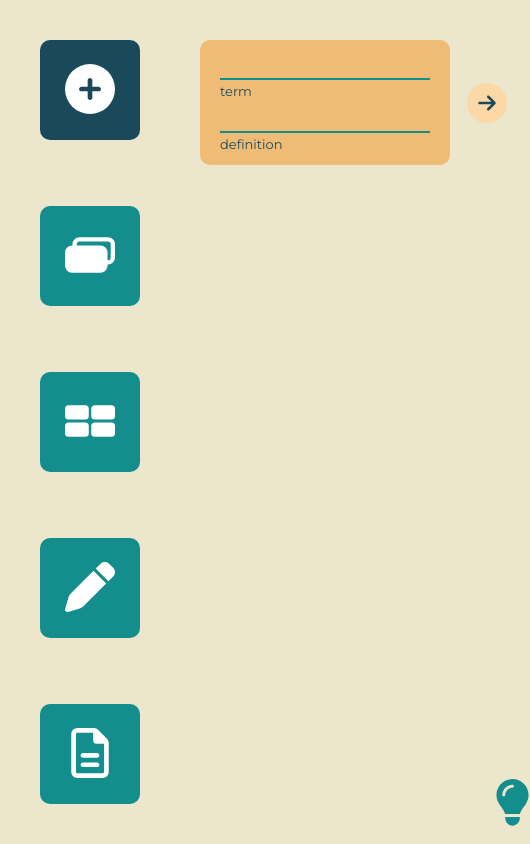
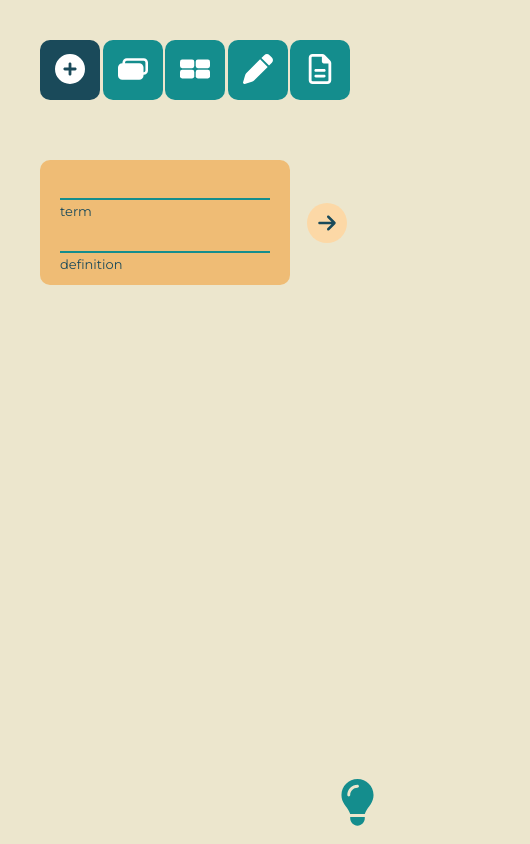
Before and after one commit to veselovae/word-app, a Vue app: page / in a window 390 px wide. Shown: the whole page, 530 px wide, since content can reach past the window. Built offline with nearby package versions, Linux system fonts and the light colour scheme.

Commit message:
add responsiveness

```diff
--- a/src/App.vue
+++ b/src/App.vue
@@ -30,13 +30,26 @@
 <style lang="scss" scoped>
     .main {
         display: flex;
-        width: calc(100vw);
+        width: 100vw;
         /*min-height: 100vh;*/
         padding: 40px;
+        overflow-x: hidden;
 
         .component {
             margin-left: 160px;
             min-height: calc(100vh - (40px * 2));
+            @media screen and (orientation: portrait) {
+                margin-left: 0;
+                padding-top: 160px;
+            }
+
+            @media screen and (max-width: 600px) {
+                padding-top: 130px;
+            }
+
+            @media screen and (max-width: 450px) {
+                padding-top: 120px;
+            }
         }
     }
 </style>
--- a/src/assets/style.css
+++ b/src/assets/style.css
@@ -9,7 +9,7 @@
 }
 
 body {
-    width: 100%;
+    /*width: 100%;*/
     /*min-height: 100vh;*/
     display: flex;
     align-items: center;
@@ -36,6 +36,33 @@ body {
     border-bottom: 4px solid var(--cyan);
     caret-color: transparent;
 }
+
+@media screen and (max-width: 600px) {
+    .otp-input {
+        width: 30px;
+        height: 30px;
+        margin: 0 3px;
+        font-size: 20px;
+        border-bottom: 3px solid var(--dark-blue);
+    }
+    .otp-input:focus {
+        border-bottom: 3px solid var(--cyan);
+    }
+}
+
+@media screen and (orientation: portrait) and (max-width: 450px) {
+    .otp-input {
+        width: 20px;
+        height: 20px;
+        padding: 0px;
+        font-size: 13px;
+        border-bottom: 2px solid var(--dark-blue);
+    }
+    .otp-input:focus {
+        border-bottom: 2px solid var(--cyan);
+    }
+}
+
 /* Background colour of an input field with value */
 /* .otp-input.is-complete {
     background-color: #e4e4e4;
--- a/src/components/CardsBox.vue
+++ b/src/components/CardsBox.vue
@@ -36,7 +36,7 @@
         </div>
 
         <AllCards />
-        <HintEnter>add word</HintEnter>
+        <HintEnter class="hint">add word</HintEnter>
     </div>
 </template>
 
@@ -79,7 +79,13 @@
         flex-direction: column;
         align-items: flex-start;
         gap: 17px;
-        width: 100%;
+        position: fixed;
+
+        .hint {
+            position: fixed;
+            /*bottom: 30px;
+            right: 20px;*/
+        }
 
         .creation-box {
             display: flex;
--- a/src/components/ChoosingTheCorrectTranslation.vue
+++ b/src/components/ChoosingTheCorrectTranslation.vue
@@ -105,6 +105,10 @@
         padding-top: calc(125px + 17px);
         position: relative;
 
+        @media screen and (orientation: portrait) {
+            padding-top: 0;
+        }
+
         .container-content {
             max-width: 750px;
             color: var(--dark-blue);
@@ -118,11 +122,10 @@
             .term-wrap {
                 width: 100%;
                 font-size: 60px;
-                height: var(--size-elem-nav);
                 display: flex;
                 align-items: center;
                 justify-content: center;
-                margin-bottom: 17px;
+                margin-bottom: 30px;
             }
 
             .answers-wrap {
@@ -130,7 +133,19 @@
                 display: flex;
                 flex-wrap: wrap;
                 align-items: start;
-                gap: calc(var(--size-elem-nav) / 2 + 17px) 70px;
+                gap: 60px 70px;
+
+                @media screen and (orientation: portrait) {
+                    justify-content: center;
+                }
+
+                @media screen and (max-width: 1000px) {
+                    gap: 40px;
+                }
+
+                @media screen and (orientation: portrait) and (max-width: 600px) {
+                    gap: 20px;
+                }
 
                 button.answer-wrap {
                     background-color: var(--beige);
@@ -145,6 +160,11 @@
                     cursor: pointer;
                     border: 0;
                     color: var(--dark-blue);
+
+                    @media screen and (max-width: 1000px) {
+                        width: 270px;
+                        font-size: 20px;
+                    }
 
                     &:hover {
                         background-color: var(--dark-beige);
--- a/src/components/DynamicPopup.vue
+++ b/src/components/DynamicPopup.vue
@@ -60,12 +60,22 @@
             h4 {
                 font-size: 30px;
                 margin-bottom: 20px;
+                min-width: 188px;
+
+                @media screen and (orientation: portrait) and (max-width: 600px) {
+                    font-size: 23px;
+                    margin-bottom: 15px;
+                }
             }
 
             .answer {
                 display: flex;
                 gap: 10px;
                 font-size: 20px;
+
+                @media screen and (orientation: portrait) and (max-width: 600px) {
+                    font-size: 18px;
+                }
 
                 p {
                     font-weight: bold;
--- a/src/components/HintEnter.vue
+++ b/src/components/HintEnter.vue
@@ -1,5 +1,5 @@
 <template>
-    <div class="hint-container">
+    <div class="hint-container-enter">
         <svg xmlns="http://www.w3.org/2000/svg" viewBox="0 0 384 512">
             <path
                 fill="#148d8d"
@@ -17,12 +17,12 @@
 </template>
 
 <style lang="scss">
-    .hint-container {
+    .hint-container-enter {
         height: 35px;
         width: 35px;
         position: absolute;
-        bottom: -10px !important;
-        right: -23px !important;
+        bottom: 30px;
+        right: 15px;
 
         svg path {
             transition: fill 0.2s;
--- a/src/components/NavigationBox.vue
+++ b/src/components/NavigationBox.vue
@@ -116,7 +116,11 @@
         components: { WarningPopup },
         computed: mapGetters(["getIndex", "getWarning", "getActiveComponent"]),
         methods: {
-            ...mapMutations(["changeActiveComponent", "makeWarning"]),
+            ...mapMutations([
+                "changeActiveComponent",
+                "makeWarning",
+                "resetIndex",
+            ]),
             deleteWarning() {
                 this.warning = false;
             },
@@ -138,6 +142,8 @@
                     btn.classList.remove("active");
                 });
                 target.classList.add("active");
+
+                this.resetIndex();
             },
 
             deleteSelectComponent() {
@@ -165,6 +171,14 @@
         min-height: calc(100vh - (40px * 2));
         position: fixed;
         z-index: 10000;
+        @media screen and (orientation: portrait) {
+            display: flex;
+            flex-direction: row;
+            min-height: var(--size-elem-nav);
+            width: calc(100vw - (40px * 2));
+            justify-content: space-between;
+            margin-right: 0px;
+        }
 
         button {
             width: var(--size-elem-nav);
@@ -173,6 +187,16 @@
             border: 0;
             border-radius: 10px;
             cursor: pointer;
+
+            @media screen and (orientation: portrait) and (max-width: 600px) {
+                width: calc(var(--size-elem-nav) - 30px);
+                height: calc(var(--size-elem-nav) - 30px);
+            }
+
+            @media screen and (orientation: portrait) and (max-width: 450px) {
+                width: calc(var(--size-elem-nav) - 40px);
+                height: calc(var(--size-elem-nav) - 40px);
+            }
 
             &:focus-visible {
                 outline: 2px solid var(--dark-blue);
@@ -185,13 +209,25 @@
 
         svg {
             width: var(--size-nav-icon);
+
+            @media screen and (orientation: portrait) and (max-width: 600px) {
+                width: calc(var(--size-nav-icon) - 20px);
+            }
         }
 
         img {
             width: var(--size-nav-icon);
 
+            @media screen and (orientation: portrait) and (max-width: 600px) {
+                width: calc(var(--size-nav-icon) - 20px);
+            }
+
             &[id="test"] {
                 height: var(--size-nav-icon);
+
+                @media screen and (orientation: portrait) and (max-width: 600px) {
+                    height: calc(var(--size-nav-icon) - 20px);
+                }
             }
         }
     }
--- a/src/components/StudyingByCards.vue
+++ b/src/components/StudyingByCards.vue
@@ -122,6 +122,14 @@
             perspective: 1000px;
             height: 409px;
 
+            @media screen and (max-width: 600px) {
+                height: 350px;
+            }
+
+            @media screen and (max-width: 450px) {
+                height: 300px;
+            }
+
             .shuffle-btn {
                 top: -35px;
                 right: 0;
@@ -139,9 +147,24 @@
                 transition: 0.7s;
                 backface-visibility: hidden;
 
+                @media screen and (max-width: 600px) {
+                    height: 350px;
+                }
+
+                @media screen and (max-width: 450px) {
+                    height: 300px;
+                }
+
                 p {
                     font-size: 50px;
                     color: var(--dark-blue);
+
+                    @media screen and (max-width: 600px) {
+                        font-size: 40px;
+                    }
+                    @media screen and (max-width: 450px) {
+                        font-size: 30px;
+                    }
                 }
 
                 .count {
--- a/src/components/TheHintForCTCT.vue
+++ b/src/components/TheHintForCTCT.vue
@@ -26,8 +26,8 @@
         height: 35px;
         width: 35px;
         position: absolute;
-        bottom: 0;
-        right: 0;
+        bottom: -10px;
+        right: -25px;
 
         svg path {
             transition: fill 0.2s;
--- a/src/components/TheHintForStudyingByCards.vue
+++ b/src/components/TheHintForStudyingByCards.vue
@@ -29,8 +29,8 @@
         height: 35px;
         width: 35px;
         position: absolute;
-        bottom: 0;
-        right: 0;
+        /*bottom: 0;
+        right: 0;*/
 
         svg path {
             transition: fill 0.2s;
--- a/src/components/WritingTraining.vue
+++ b/src/components/WritingTraining.vue
@@ -31,7 +31,7 @@
             </div>
         </div>
 
-        <HintEnter>check word / hide popup</HintEnter>
+        <HintEnter class="hint-wt">check word / hide popup</HintEnter>
 
         <DymanicPopup
             v-if="showPopup"
@@ -126,6 +126,11 @@
             display: flex;
             align-items: center;
             gap: 20px;
+
+            @media screen and (max-width: 600px) {
+                gap: 10px;
+            }
+
             .card {
                 width: 100%;
                 /*max-width: 750px;*/
@@ -141,6 +146,14 @@
                 justify-content: center;
                 padding-left: 40px;
 
+                @media screen and (max-width: 600px) {
+                    height: 350px;
+                }
+
+                @media screen and (max-width: 450px) {
+                    height: 300px;
+                }
+
                 .shuffle-btn {
                     top: -35px;
                     right: 0;
@@ -148,6 +161,10 @@
 
                 .definition {
                     font-size: 40px;
+
+                    @media screen and (max-width: 600px) {
+                        font-size: 30px;
+                    }
                 }
 
                 .term {
@@ -172,6 +189,11 @@
                     height: 50px;
                     width: 50px;
                     rotate: -90deg;
+
+                    @media screen and (orientation: portrait) and (max-width: 600px) {
+                        height: 30px;
+                        width: 30px;
+                    }
                 }
             }
         }
@@ -186,5 +208,10 @@
                 color: var(--dark-blue);
             }
         }
+
+        .hint-wt {
+            bottom: -10px !important;
+            right: -25px !important;
+        }
     }
 </style>
```
